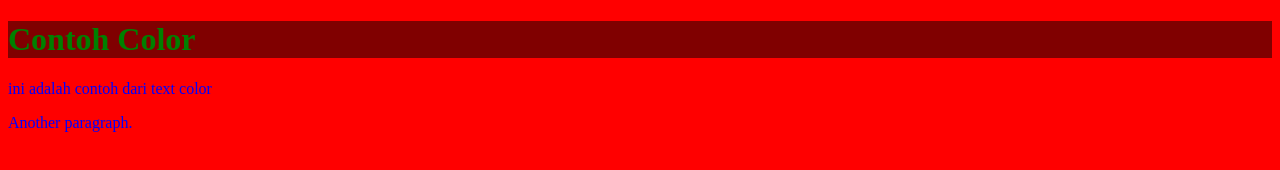
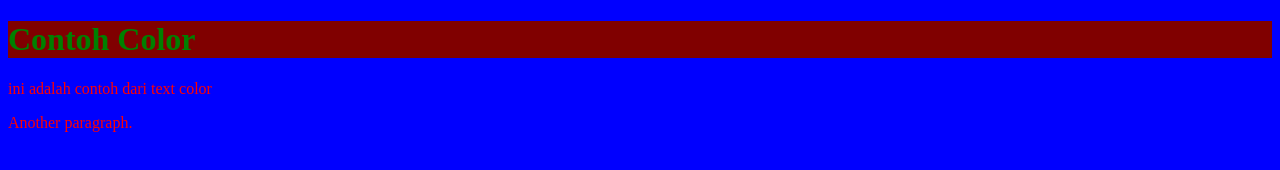
Before and after one commit to akhwanhasan45-max/latihanstero, a plain HTML site: page index.html in a window 1280 px wide. Drawn offline with Linux system fonts and the light colour scheme.

Commit message:
Update style.css

```diff
--- a/style.css
+++ b/style.css
@@ -1,9 +1,9 @@
 p {
-color: blue;
+color: red;
 }
 h1 {
 color: green; Background-color : rgb(128, 0, 0);
 }
 body {
-Background-color : red;
+Background-color : blue;
 }
```
